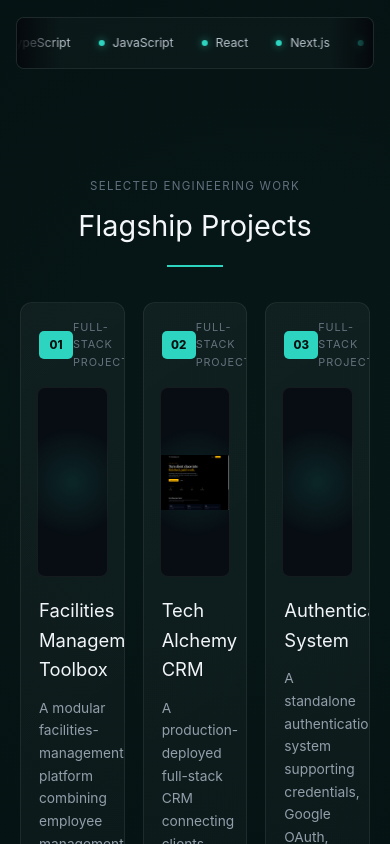
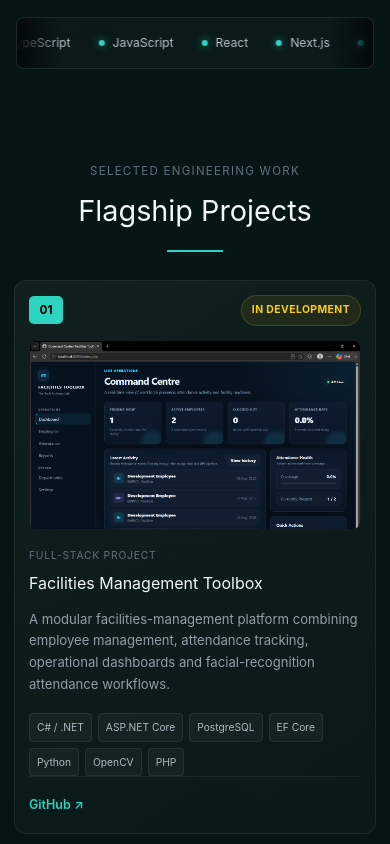
Before and after one commit to keketsoleu25/recruiter-magnet, a Vue app: page / in a window 390 px wide. Shown: the part 760-1604 px from the top of the page. Built offline with nearby package versions, Linux system fonts and the light colour scheme.

Commit message:
fix: display flagship project screenshots

```diff
--- a/src/components/ProjectsSection.vue
+++ b/src/components/ProjectsSection.vue
@@ -24,6 +24,12 @@ type Project = {
   githubUrl?: string
 }
 
+/*
+ * Flagship projects
+ * -----------------
+ * Keep this list focused on the projects that best demonstrate
+ * full-stack engineering ability to recruiters.
+ */
 const projects: Project[] = [
   {
     number: '01',
@@ -39,6 +45,12 @@ const projects: Project[] = [
       'OpenCV',
       'PHP',
     ],
+    image: '/images/facilities-toolbox.png',
+    imageAlt:
+      'Facilities Management Toolbox command centre showing workforce attendance and operational dashboard',
+    status: 'In Development',
+    githubUrl:
+      'https://github.com/keketsoleu25/facilities-toolbox',
   },
 
   {
@@ -59,7 +71,8 @@ const projects: Project[] = [
     imageAlt:
       'Tech Alchemy CRM interface showing the production client and project management platform',
     status: 'Production',
-    liveUrl: 'https://tech-alchemy-crm.vercel.app',
+    liveUrl:
+      'https://tech-alchemy-crm.vercel.app',
     githubUrl:
       'https://github.com/keketsoleu25/tech-alchemy-crm',
   },
@@ -75,7 +88,12 @@ const projects: Project[] = [
       'Auth.js',
       'PostgreSQL',
     ],
-    liveUrl: 'https://auth-system-cyan-one.vercel.app',
+    image: '/images/auth-system.png',
+    imageAlt:
+      'Authentication System interface showing the secure authentication platform',
+    status: 'Production',
+    liveUrl:
+      'https://auth-system-cyan-one.vercel.app',
     githubUrl:
       'https://github.com/keketsoleu25/Auth-System',
   },
@@ -87,14 +105,20 @@ const projects: Project[] = [
     id="projects"
     class="projects-section"
   >
+    <!-- =====================================================
+         SECTION HEADING
+    ====================================================== -->
     <div class="section-heading">
       <p>Selected engineering work</p>
 
       <h2>Flagship Projects</h2>
+
       <span class="heading-line"></span>
     </div>
 
-    <!-- Project cards -->
+    <!-- =====================================================
+         PROJECT GRID
+    ====================================================== -->
     <div class="projects-grid">
       <article
         v-for="project in projects"
@@ -107,15 +131,21 @@ const projects: Project[] = [
             {{ project.number }}
           </span>
 
-          <span class="project-label">
-            Full-Stack Project
+          <span
+            class="status"
+            :class="
+              project.status === 'Production'
+                ? 'production'
+                : 'development'
+            "
+          >
+            {{ project.status }}
           </span>
         </div>
 
-        <!--
-          Real project screenshot.
-          Images are stored inside /public/images.
-        -->
+        <!-- =================================================
+             PROJECT SCREENSHOT
+        ================================================== -->
         <div class="project-preview">
           <img
             :src="project.image"
@@ -124,9 +154,17 @@ const projects: Project[] = [
           />
         </div>
 
-        <!-- Project information -->
+        <!-- =================================================
+             PROJECT INFORMATION
+        ================================================== -->
         <div class="project-content">
-          <h3>{{ project.title }}</h3>
+          <span class="project-label">
+            Full-Stack Project
+          </span>
+
+          <h3>
+            {{ project.title }}
+          </h3>
 
           <p>
             {{ project.description }}
@@ -142,7 +180,7 @@ const projects: Project[] = [
             </span>
           </div>
 
-          <!-- External project links -->
+          <!-- External links -->
           <div
             v-if="project.liveUrl || project.githubUrl"
             class="project-actions"
@@ -152,6 +190,7 @@ const projects: Project[] = [
               :href="project.liveUrl"
               target="_blank"
               rel="noopener noreferrer"
+              :aria-label="`Open ${project.title} live demo`"
             >
               Live Demo ↗
             </a>
@@ -161,6 +200,7 @@ const projects: Project[] = [
               :href="project.githubUrl"
               target="_blank"
               rel="noopener noreferrer"
+              :aria-label="`Open ${project.title} GitHub repository`"
             >
               GitHub ↗
             </a>
@@ -169,7 +209,9 @@ const projects: Project[] = [
       </article>
     </div>
 
-    <!-- Main GitHub profile -->
+    <!-- =====================================================
+         MAIN GITHUB PROFILE
+    ====================================================== -->
     <a
       class="github-more"
       href="https://github.com/keketsoleu25"
@@ -207,7 +249,9 @@ const projects: Project[] = [
 
 .section-heading p {
   margin: 0 0 8px;
+
   color: #60707e;
+
   font-size: 0.72rem;
   letter-spacing: 0.11em;
   text-transform: uppercase;
@@ -215,14 +259,18 @@ const projects: Project[] = [
 
 .section-heading h2 {
   margin: 0;
+
   color: #f4f7fa;
+
   font-size: clamp(1.8rem, 4vw, 2.6rem);
 }
 
 .heading-line {
   display: block;
+
   width: 56px;
   height: 2px;
+
   margin: 16px auto 0;
 
   background: #2dd4bf;
@@ -236,7 +284,8 @@ const projects: Project[] = [
 
 .projects-grid {
   display: grid;
-  grid-template-columns: repeat(3, 1fr);
+  grid-template-columns: repeat(3, minmax(0, 1fr));
+
   gap: 18px;
 }
 
@@ -247,13 +296,18 @@ const projects: Project[] = [
  */
 
 .project-card {
+  min-width: 0;
   overflow: hidden;
 
-  background: linear-gradient(
-    145deg,
-    rgba(255, 255, 255, 0.045),
-    rgba(255, 255, 255, 0.015)
-  );
+  display: flex;
+  flex-direction: column;
+
+  background:
+    linear-gradient(
+      145deg,
+      rgba(255, 255, 255, 0.045),
+      rgba(255, 255, 255, 0.015)
+    );
 
   border: 1px solid rgba(255, 255, 255, 0.07);
   border-radius: 12px;
@@ -266,41 +320,79 @@ const projects: Project[] = [
 
 .project-card:hover {
   transform: translateY(-5px);
+
   border-color: rgba(45, 212, 191, 0.35);
+
+  box-shadow:
+    0 18px 45px rgba(0, 0, 0, 0.18);
 }
+
+/*
+ * =========================================================
+ * CARD HEADER
+ * =========================================================
+ */
 
 .project-top {
   display: flex;
   align-items: center;
   justify-content: space-between;
 
-  padding: 16px 18px 0;
+  gap: 12px;
+
+  padding: 16px 16px 0;
 }
 
 .project-number {
   width: 34px;
   height: 28px;
+
   flex: 0 0 auto;
 
   display: grid;
   place-items: center;
 
-  width: 34px;
-  height: 28px;
-
   color: #06110f;
   background: #2dd4bf;
 
   border-radius: 5px;
+
   font-size: 0.72rem;
   font-weight: 800;
 }
 
-.project-label {
-  color: #65727e;
-  font-size: 0.68rem;
+/*
+ * =========================================================
+ * STATUS
+ * =========================================================
+ */
+
+.status {
+  padding: 6px 10px;
+
+  border-radius: 999px;
+
+  font-size: 0.65rem;
+  font-weight: 700;
+
+  letter-spacing: 0.04em;
   text-transform: uppercase;
-  letter-spacing: 0.08em;
+}
+
+.production {
+  color: #5eead4;
+
+  background: rgba(45, 212, 191, 0.1);
+
+  border: 1px solid rgba(45, 212, 191, 0.18);
+}
+
+.development {
+  color: #facc15;
+
+  background: rgba(250, 204, 21, 0.08);
+
+  border: 1px solid rgba(250, 204, 21, 0.16);
 }
 
 /*
@@ -310,28 +402,32 @@ const projects: Project[] = [
  */
 
 .project-preview {
-  height: 190px;
+  height: 220px;
+
   margin: 16px;
 
-  display: grid;
-  place-items: center;
+  overflow: hidden;
 
-  color: rgba(45, 212, 191, 0.8);
-
-  background:
-    radial-gradient(
-      circle,
-      rgba(45, 212, 191, 0.12),
-      transparent 55%
-    ),
-    #070d12;
+  background: #070d12;
 
   border: 1px solid rgba(255, 255, 255, 0.06);
   border-radius: 8px;
 }
 
-.project-preview span {
-  font-size: 3rem;
+.project-preview img {
+  display: block;
+
+  width: 100%;
+  height: 100%;
+
+  object-fit: cover;
+  object-position: top;
+
+  transition: transform 300ms ease;
+}
+
+.project-card:hover .project-preview img {
+  transform: scale(1.025);
 }
 
 /*
@@ -341,26 +437,47 @@ const projects: Project[] = [
  */
 
 .project-content {
+  flex: 1;
+
+  display: flex;
+  flex-direction: column;
+
   padding: 3px 18px 20px;
+}
+
+.project-label {
+  display: block;
+
+  margin-bottom: 8px;
+
+  color: #65727e;
+
+  font-size: 0.64rem;
+
+  letter-spacing: 0.08em;
+  text-transform: uppercase;
 }
 
 .project-content h3 {
   margin: 0 0 12px;
 
   color: #f1f5f9;
-  font-size: 1.15rem;
+
+  font-size: 1.1rem;
 }
 
 .project-content p {
   margin: 0;
+
   color: #929eaa;
-  font-size: 0.86rem;
+
+  font-size: 0.84rem;
   line-height: 1.65;
 }
 
 /*
  * =========================================================
- * TECHNOLOGIES
+ * TECHNOLOGY STACK
  * =========================================================
  */
 
@@ -369,21 +486,25 @@ const projects: Project[] = [
   flex-wrap: wrap;
 
   gap: 6px;
-  margin-top: 16px;
+
+  margin-top: 18px;
 }
 
 .technology-list span {
   max-width: 100%;
+
   padding: 5px 7px;
+
   overflow-wrap: anywhere;
 
   color: #aeb9c3;
 
   background: rgba(255, 255, 255, 0.04);
+
   border: 1px solid rgba(255, 255, 255, 0.07);
   border-radius: 4px;
 
-  font-size: 0.69rem;
+  font-size: 0.67rem;
 }
 
 /*
@@ -394,10 +515,12 @@ const projects: Project[] = [
 
 .project-actions {
   display: flex;
+  flex-wrap: wrap;
+
   gap: 20px;
 
-  margin-top: 20px;
-  padding-top: 16px;
+  margin-top: auto;
+  padding-top: 18px;
 
   border-top: 1px solid rgba(255, 255, 255, 0.06);
 }
@@ -417,6 +540,14 @@ const projects: Project[] = [
 
 .project-actions a:hover {
   color: #5eead4;
+
+  transform: translateY(-1px);
+}
+
+.project-actions a:focus-visible,
+.github-more:focus-visible {
+  outline: 2px solid #2dd4bf;
+  outline-offset: 4px;
 }
 
 /*
@@ -428,6 +559,7 @@ const projects: Project[] = [
 .github-more {
   width: fit-content;
   max-width: 100%;
+
   display: block;
 
   margin: 32px auto 0;
@@ -436,23 +568,71 @@ const projects: Project[] = [
   color: #c6d0d9;
 
   background: rgba(255, 255, 255, 0.025);
+
   border: 1px solid rgba(255, 255, 255, 0.09);
   border-radius: 6px;
 
   font-size: 0.8rem;
+
+  text-align: center;
+  text-decoration: none;
+
+  transition:
+    color 160ms ease,
+    border-color 160ms ease,
+    background 160ms ease;
 }
 
-@media (max-width: 900px) {
+.github-more:hover {
+  color: #2dd4bf;
+
+  background: rgba(45, 212, 191, 0.04);
+
+  border-color: rgba(45, 212, 191, 0.3);
+}
+
+/*
+ * =========================================================
+ * TABLET / SMALL LAPTOP
+ * =========================================================
+ */
+
+@media (max-width: 1050px) {
   .projects-grid {
-    grid-template-columns: repeat(3, minmax(0, 1fr));
+    grid-template-columns: repeat(2, minmax(0, 1fr));
   }
 
-  .project-preview {
-    height: 190px;
+  .project-card:last-child {
+    grid-column: 1 / -1;
   }
 
-  .project-content p {
-    min-height: auto;
+  .project-card:last-child .project-preview {
+    height: 280px;
+  }
+}
+
+/*
+ * =========================================================
+ * TABLET
+ * =========================================================
+ */
+
+@media (max-width: 760px) {
+  .projects-section {
+    padding: 40px 0 70px;
+  }
+
+  .projects-grid {
+    grid-template-columns: 1fr;
+  }
+
+  .project-card:last-child {
+    grid-column: auto;
+  }
+
+  .project-preview,
+  .project-card:last-child .project-preview {
+    height: 240px;
   }
 }
 
@@ -462,9 +642,65 @@ const projects: Project[] = [
  * =========================================================
  */
 
-@media (min-width: 1228px) {
+@media (max-width: 520px) {
   .projects-section {
     width: min(100% - 28px, 1180px);
+
+    padding: 35px 0 60px;
+  }
+
+  .section-heading {
+    margin-bottom: 28px;
+  }
+
+  .project-top {
+    padding: 14px 14px 0;
+  }
+
+  .project-preview,
+  .project-card:last-child .project-preview {
+    height: 190px;
+
+    margin: 14px;
+  }
+
+  .project-content {
+    padding: 3px 14px 18px;
+  }
+
+  .project-content h3 {
+    font-size: 1rem;
+  }
+
+  .project-content p {
+    font-size: 0.82rem;
+  }
+
+  .technology-list span {
+    font-size: 0.64rem;
+  }
+
+  .project-actions {
+    gap: 18px;
+  }
+}
+
+/*
+ * =========================================================
+ * VERY SMALL MOBILE
+ * =========================================================
+ */
+
+@media (max-width: 380px) {
+  .project-preview,
+  .project-card:last-child .project-preview {
+    height: 165px;
+  }
+
+  .status {
+    padding: 5px 8px;
+
+    font-size: 0.6rem;
   }
 }
 </style>
```
